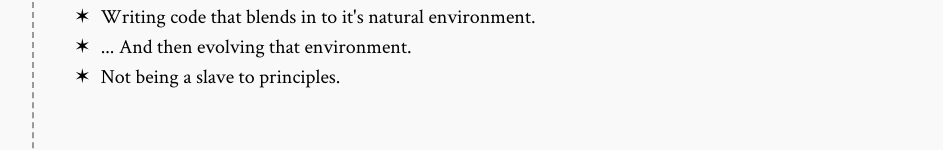
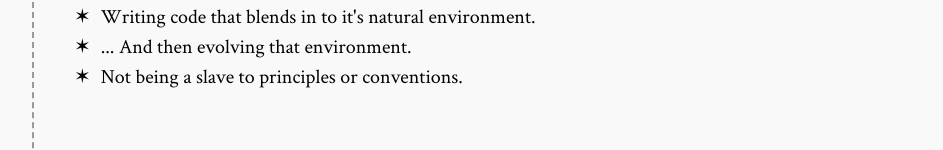
Before and after one commit to dnissley/dnissley.github.io, a Gatsby site: page / in a window 1280 px wide. Shown: the part 650-800 px from the top of the page, without its empty margins (158-1101 px from the left). Built offline with nearby package versions, Linux system fonts and the light colour scheme; Gatsby itself is replaced by a stand-in of ours.

Commit message:
chore: small edit

```diff
--- a/src/pages/index.js
+++ b/src/pages/index.js
@@ -27,7 +27,7 @@ const principles = [
   "Getting tests in place for important stuff.",
   "Writing code that blends in to it's natural environment.",
   "... And then evolving that environment.",
-  "Not being a slave to principles.",
+  "Not being a slave to principles or conventions.",
 ]
 
 const jobs = [
```
